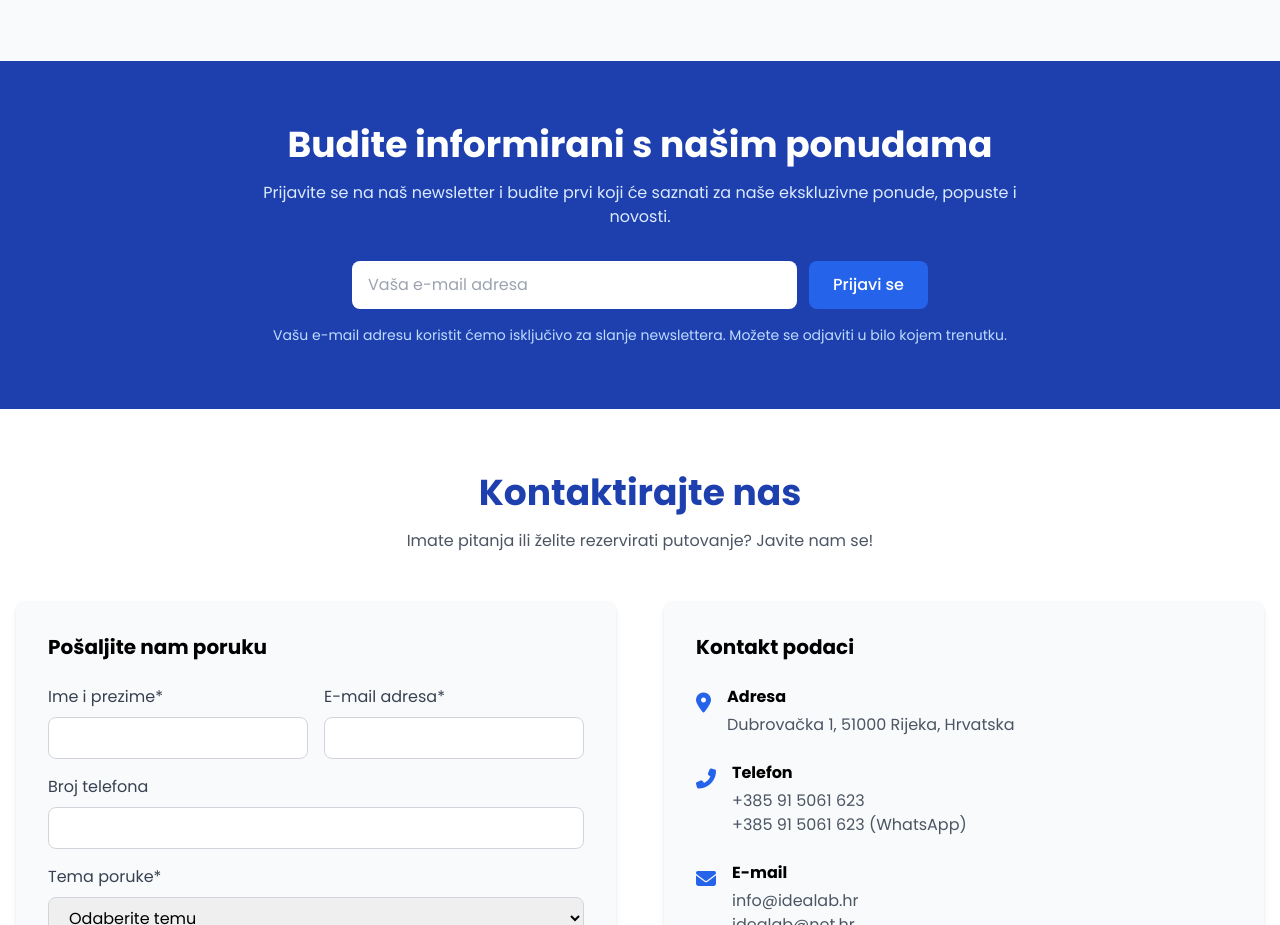
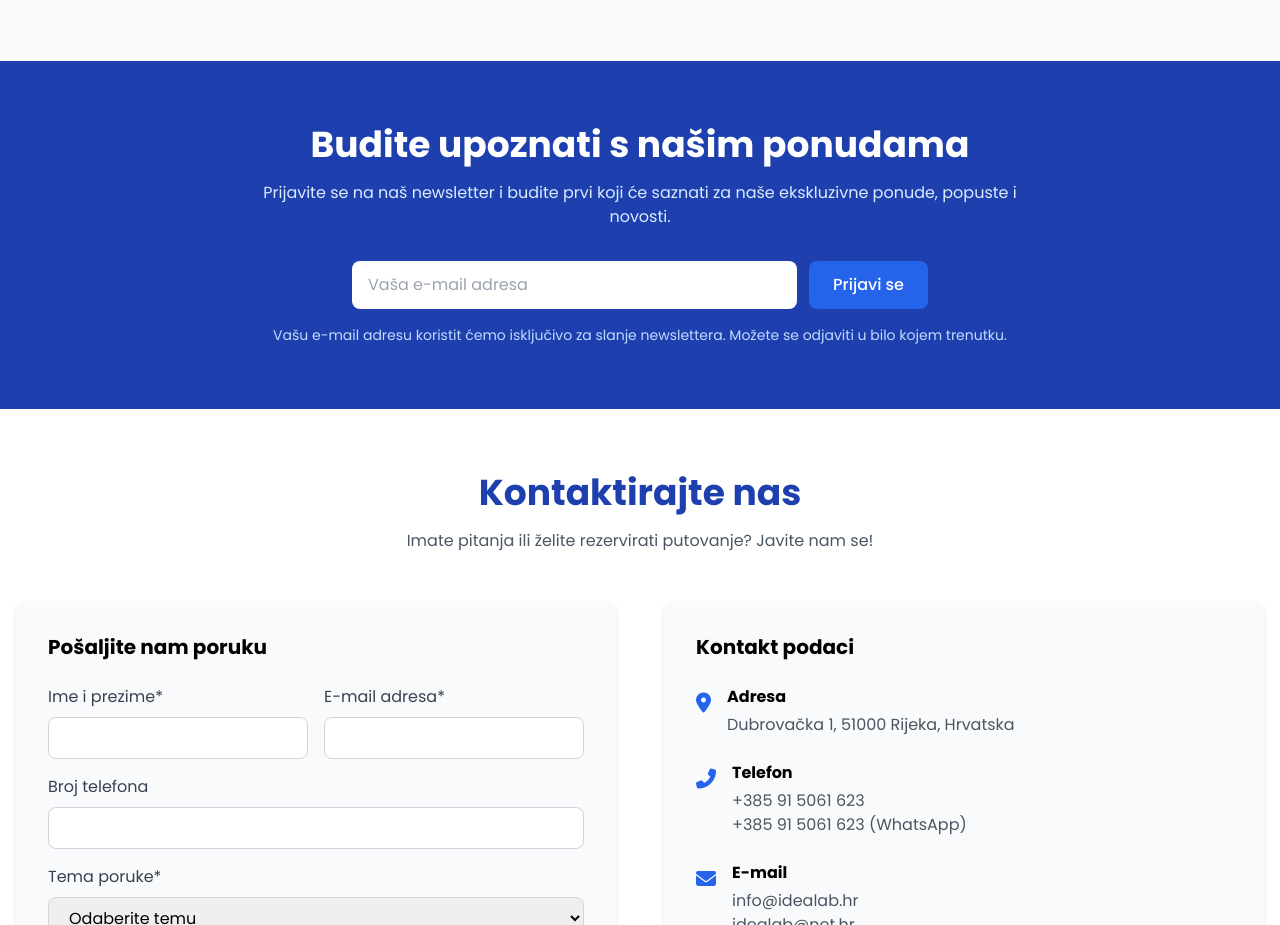
Before and after one commit to idealab051/idealab-website, a plain HTML site: page index.html in a window 1280 px wide. Shown: the part 5102-6027 px from the top of the page. Drawn offline with nearby package versions, Linux system fonts and the light colour scheme.

Commit message:
Update index.html
ispravak gramatickih gresaka

```diff
--- a/index.html
+++ b/index.html
@@ -602,7 +602,7 @@
     <section class="py-16 bg-blue-800 text-white">
         <div class="container mx-auto px-4">
             <div class="max-w-3xl mx-auto text-center">
-                <h2 class="text-3xl md:text-4xl font-bold mb-4">Budite informirani s našim ponudama</h2>
+                <h2 class="text-3xl md:text-4xl font-bold mb-4">Budite upoznati s našim ponudama</h2>
                 <p class="text-blue-100 mb-8">Prijavite se na naš newsletter i budite prvi koji će saznati za naše ekskluzivne ponude, popuste i novosti.</p>
 
                 <form class="flex flex-col sm:flex-row gap-3 max-w-xl mx-auto">
```
